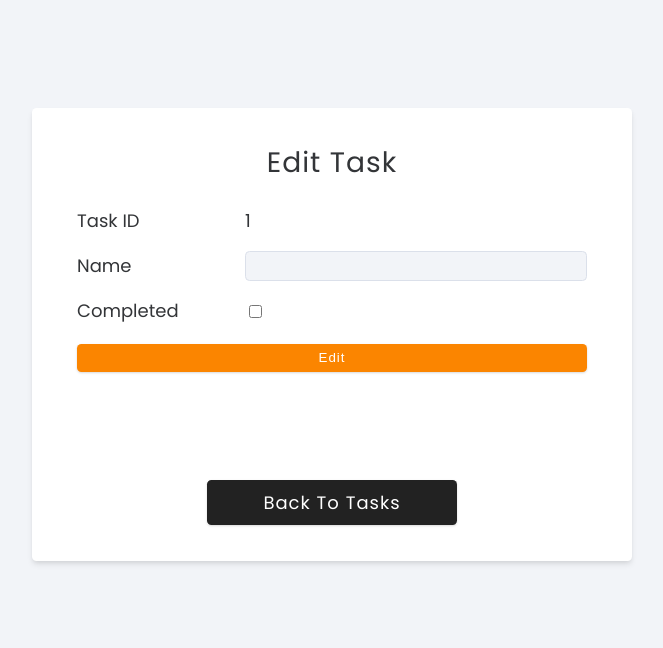
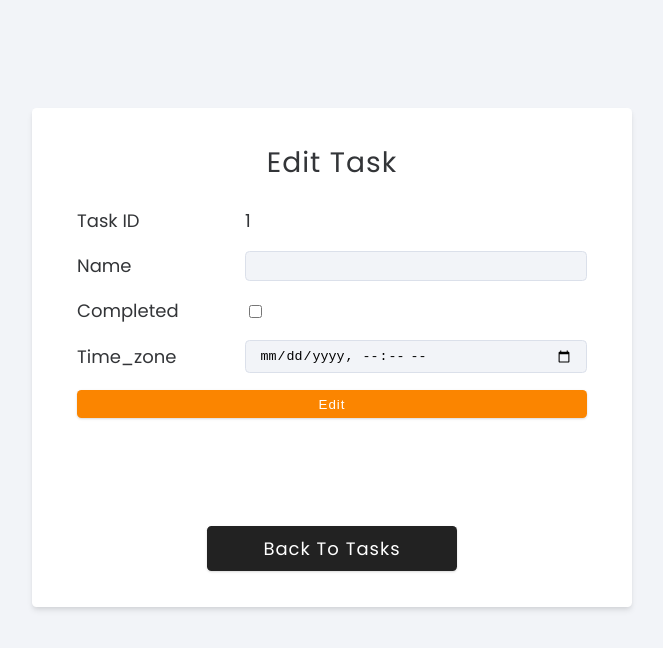
Before and after one commit to Alaz123/Task-Manager, a React (Vite) app in the folder task-manager/: page /edittask/1 in a window 1280 px wide. Shown: the top 648 px of the page, without its empty margins (308-971 px from the left). Built offline with nearby package versions, Linux system fonts and the light colour scheme; no server answers.

Commit message:
date and time added

```diff
--- a/task-manager/package.json
+++ b/task-manager/package.json
@@ -4,13 +4,16 @@
   "version": "0.0.0",
   "type": "module",
   "scripts": {
-    "start": "vite",
+    "dev": "vite",
     "build": "vite build",
     "lint": "eslint . --ext js,jsx --report-unused-disable-directives --max-warnings 0",
     "preview": "vite preview"
   },
   "dependencies": {
+    "axios": "^1.6.7",
     "react": "^18.2.0",
+    "react-datepicker": "^5.0.0",
+    "react-datetime": "^3.2.0",
     "react-dom": "^18.2.0",
     "react-router-dom": "^6.21.3"
   },
--- a/task-manager/src/assets/main.css
+++ b/task-manager/src/assets/main.css
@@ -455,3 +455,9 @@ form > :last-child {
 	display: flex;
 
 }
+.time{
+	font-size: 15px;
+	font-weight: bolder;
+	margin-top: 5.5px ;
+	margin-left: 100px;
+}
--- a/task-manager/src/componets/Edittask.jsx
+++ b/task-manager/src/componets/Edittask.jsx
@@ -5,6 +5,7 @@ const Edittask = () => {
 	const { id } = useParams();
 	const [name, setName] = useState("");
 	const [completed, setCompleted] = useState(false);
+	const [time, settime] = useState("");
 
 	useEffect(() => {
 		const fetchTask = async () => {
@@ -16,6 +17,7 @@ const Edittask = () => {
 
 				setName(data[0].task_name);
 				setCompleted(data[0].completed);
+				settime(data[0].time_zone);
 			} catch (error) {
 				console.error("Error fetching task:", error);
 			}
@@ -24,7 +26,7 @@ const Edittask = () => {
 		fetchTask();
 	}, [id]);
 
-	const edit = async (taskId, updatedName, updatedCompleted) => {
+	const edit = async (taskId, updatedName, updatedCompleted, updatedTime) => {
 		try {
 			const response = await fetch(`http://localhost:4000/task/${taskId}`, {
 				method: "PATCH",
@@ -34,6 +36,7 @@ const Edittask = () => {
 				body: JSON.stringify({
 					name: updatedName,
 					completed: updatedCompleted,
+					time: updatedTime,
 				}),
 			});
 
@@ -74,10 +77,20 @@ const Edittask = () => {
 					className="task-edit-completed"
 				/>
 			</div>
+			<div className="form-control">
+				<label htmlFor="time-zone">time_zone</label>
+				<input
+					type="datetime-local"
+					name="time"
+					value={time}
+					onChange={(e) => settime(e.target.value)}
+					// className="task-edit-completed"
+				/>
+			</div>
 			<button
 				type="submit"
 				className="block btn task-edit-btn"
-				onClick={() => edit(id, name, completed)}
+				onClick={() => edit(id, name, completed, time)}
 			>
 				Edit
 			</button>
--- a/task-manager/src/componets/Front-page/Tasks.jsx
+++ b/task-manager/src/componets/Front-page/Tasks.jsx
@@ -43,6 +43,7 @@ function Tasks() {
 							<div className={`task-name ${task.completed ? "completed" : ""}`}>
 								{task.task_name}
 							</div>
+							<div className="time">{task.time_zone}</div>
 						</h5>
 						<div className="task-links">
 							<Link to={`/edittask/${task.id}`} className="edit-link">
@@ -55,6 +56,7 @@ function Tasks() {
 								onClick={() => handleDelete(task.id)}
 							>
 								<i className="fas fa-trash"></i>
+
 							</button>
 						</div>
 					</div>
```
Also changed, not shown: 1 other file (tests, documents, lock files or other folders).
